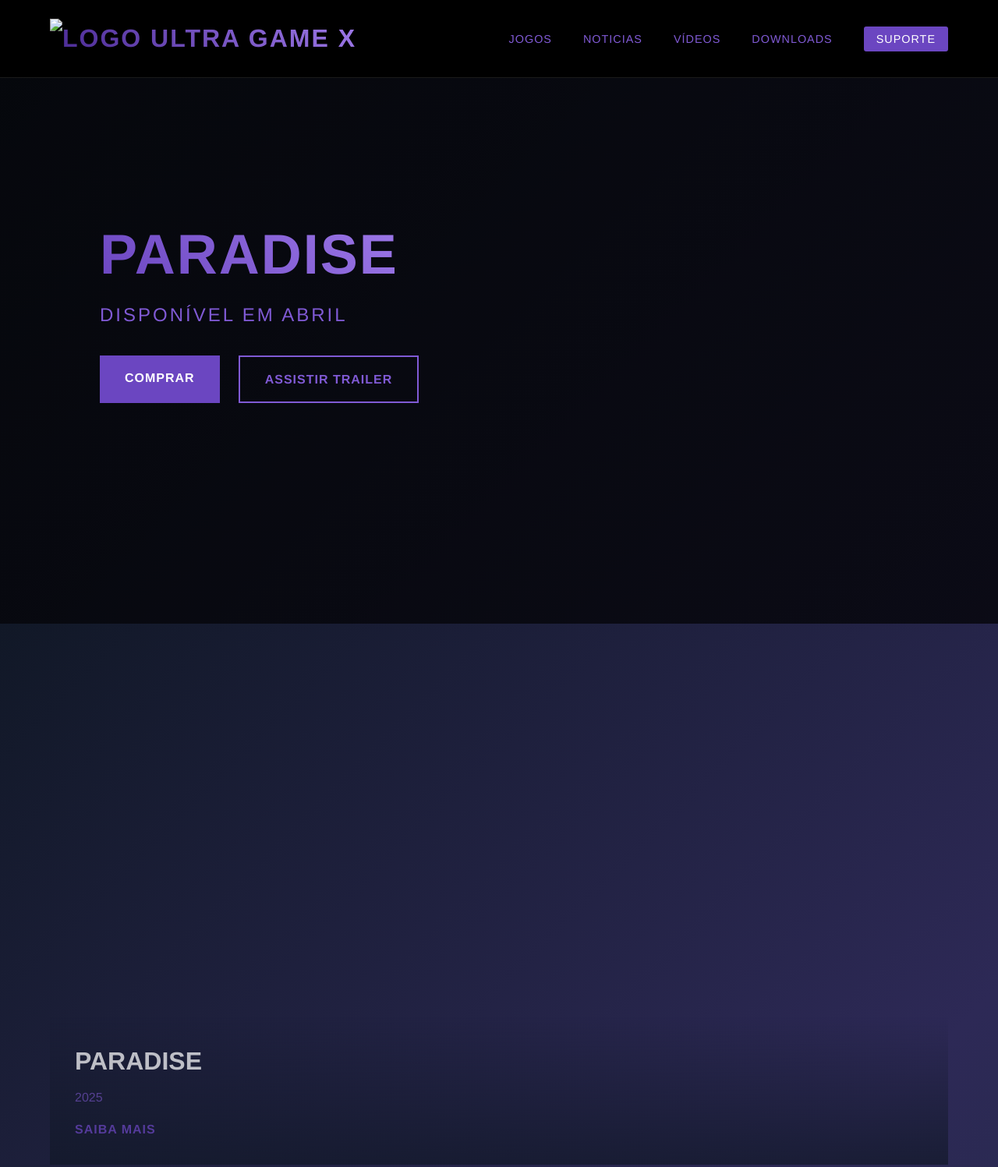
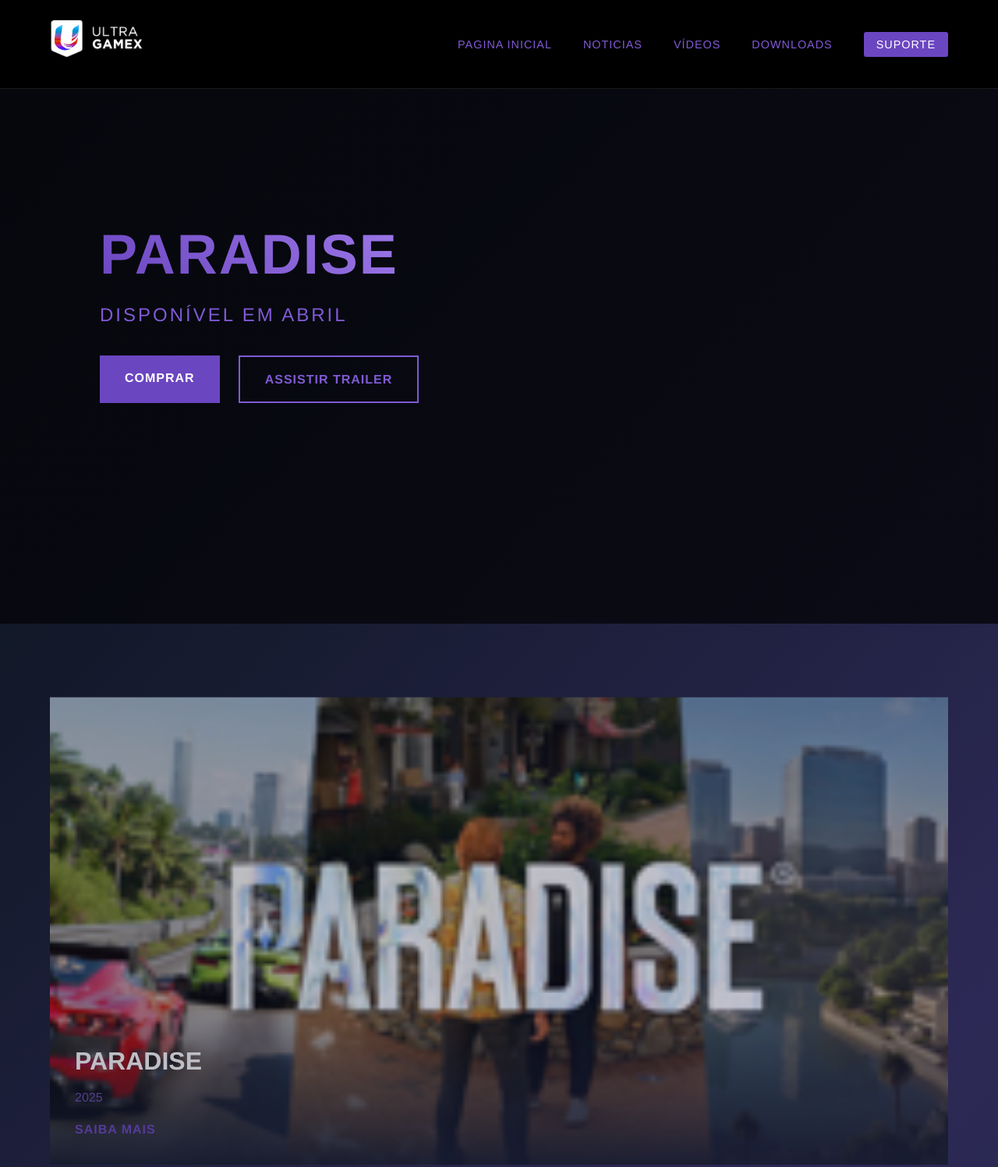
Before and after one commit to Lorenzo-devs/UltraGame-X, a plain HTML site: page index.html in a window 1280 px wide. Shown: the top 1497 px of the page at 78% size. Drawn offline with Linux system fonts and the light colour scheme.

Commit message:
Update index.html

```diff
--- a/index.html
+++ b/index.html
@@ -4,22 +4,22 @@
     <meta charset="UTF-8">
     <meta name="viewport" content="width=device-width, initial-scale=1.0">
     <title>Ultra Game X</title>
-    <link rel="icon" href="/images/logo-ultrax.png" sizes="32x32" />
-    <link rel="stylesheet" href="/style.css">
+    <link rel="icon" href="logo-ultrax.png" sizes="32x32" />
+    <link rel="stylesheet" href="style.css">
     <link rel="stylesheet" href="https://cdnjs.cloudflare.com/ajax/libs/font-awesome/6.0.0/css/all.min.css">
 </head>
 <body>
     <nav>
-        <div class="logo"><img src="/images/ultragemx2.png" alt="Logo Ultra Game X" style="width: 120px; margin: 0; padding: 0;"></div>
+        <div class="logo"><img src="ultragemx2.png" alt="Logo Ultra Game X" style="width: 120px; margin: 0; padding: 0;"></div>
         <div class="menu-toggle">
             <i class="fas fa-bars"></i>
         </div>
         <ul class="nav-links">
-            <li><a href="#home">JOGOS</a></li>
+            <li><a href="index.html">PAGINA INICIAL</a></li>
             <li><a href="#newswire">NOTICIAS</a></li>
-            <li><a href="/ultragamex22/html/video.html">VÍDEOS</a></li>
+            <li><a href="video.html">VÍDEOS</a></li>
             <li><a href="#downloads">DOWNLOADS</a></li>
-            <li><a href="/suporte/suporte.html" class="support-btn">SUPORTE</a></li>
+            <li><a href="suporte.html" class="support-btn">SUPORTE</a></li>
         </ul>
     </nav>
 
@@ -30,7 +30,7 @@
                 <p class="release-date">DISPONÍVEL EM ABRIL</p>
                 <div class="hero-buttons">
                     <a href="#" class="cta-button">COMPRAR</a>
-                    <a href="/ultragamex22/html/video.html" class="trailer-button">ASSISTIR TRAILER</a>
+                    <a href="video.html" class="trailer-button">ASSISTIR TRAILER</a>
                 </div>
             </div>
         </div>
@@ -40,7 +40,7 @@
         <div class="container">
             <div class="game-grid">
                 <div class="game-card featured">
-                    <div class="game-image" style="background-image: url(/images/Screenshot_7.png);">
+                    <div class="game-image" style="background-image: url(/Screenshot_7.png);">
                         <div class="game-info">
                             <h3>PARADISE</h3>
                             <p>2025</p>
@@ -90,7 +90,7 @@
         <div class="container">
             <div class="footer-content">
                 <div class="footer-section">
-                    <img src="/images/ultragemx2.png" alt="Logo" class="footer-logo" width="120px">
+                    <img src="ultragemx2.png" alt="Logo" class="footer-logo" width="120px">
                     <div class="social-icons">
                         <a href="#"><i class="fab fa-twitter"></i></a>
                         <a href="https://www.instagram.com/ultragame.x"><i class="fab fa-instagram"></i></a>
```
